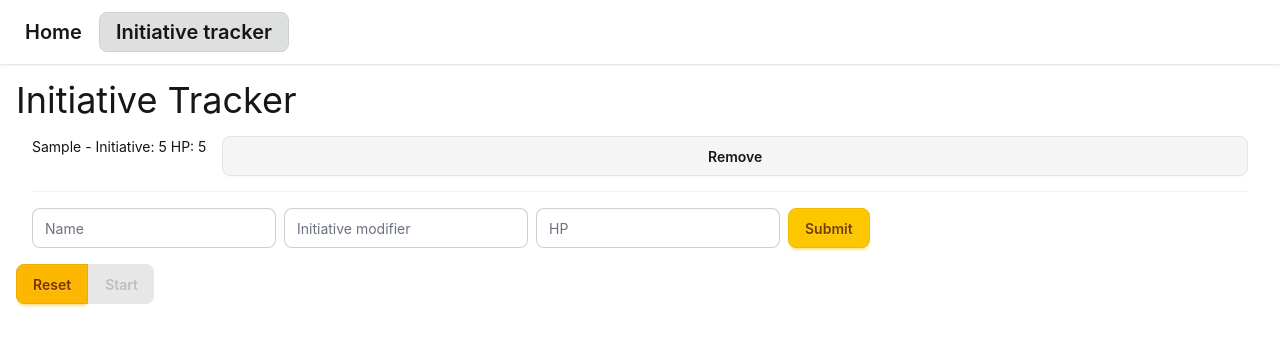
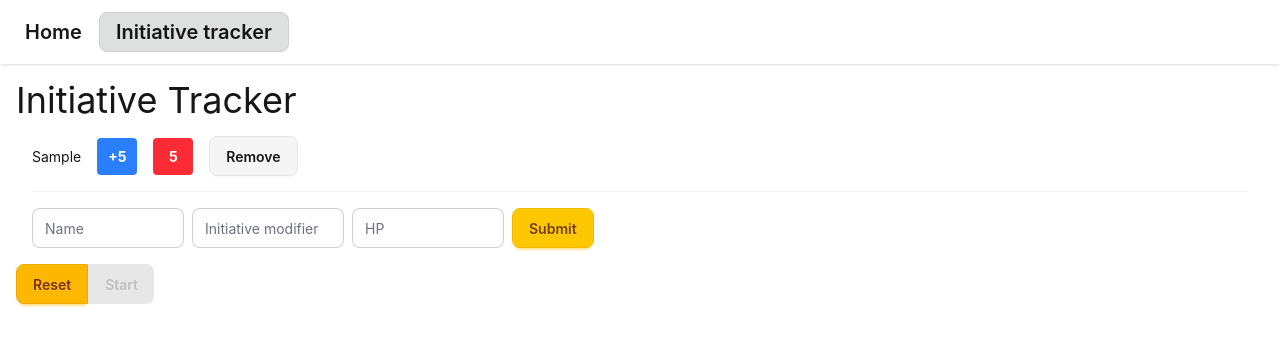
Before and after one commit to CodinFae/dnd-tools, a SvelteKit app: page /initiative-tracker in a window 1280 px wide. Both pictures are taken after typing "Sample", "5", "5" into the empty fields and a click on the button "Submit". Shown: the top 346 px of the page. Built offline with nearby package versions, Linux system fonts and the light colour scheme.

Commit message:
Prettify the init and hp

```diff
--- /dev/null
+++ b/src/lib/components/HeartIcon.svelte
@@ -0,0 +1,8 @@
+<script lang="ts">
+	let { value} = $props<{
+		value: number;
+	}>();
+
+</script>
+
+<p class="bg-red-500 text-white font-bold p-2 rounded w-10 flex items-center justify-center"> {value} </p>
--- /dev/null
+++ b/src/lib/components/InitiativeIcon.svelte
@@ -0,0 +1,11 @@
+<script lang="ts">
+	let { value, size = 24 } = $props<{
+		value: number;
+		size?: number;
+	}>();
+
+	const displayValue = $derived(value > 0 ? `+${value}` : `${value}`);
+
+</script>
+
+<p class="bg-blue-500  text-white font-bold p-2 rounded w-10 flex items-center justify-center"> {displayValue} </p>
--- a/src/routes/+page.svelte
+++ b/src/routes/+page.svelte
@@ -1,2 +1,7 @@
-<h1 class="text-4xl">Welcome to SvelteKit</h1>
-<p>Visit <a href="https://svelte.dev/docs/kit">svelte.dev/docs/kit</a> to read the documentation</p>
+<h1 class="text-4xl">Dungeon and Dragons tools</h1>
+<p>Welcome to the Dungeon and Dragons tools!</p>
+<ul>
+    <li>
+        <a class="btn btn-ghost" href="/initiative-tracker">Initiative tracker</a>
+    </li>
+</ul>
--- a/src/routes/initiative-tracker/+page.svelte
+++ b/src/routes/initiative-tracker/+page.svelte
@@ -1,5 +1,7 @@
 <script lang="ts">
 	import { goto } from '$app/navigation';
+	import HeartIcon from '$lib/components/HeartIcon.svelte';
+	import InitiativeIcon from '$lib/components/InitiativeIcon.svelte';
 	import { characterStore, removeCharacter, addCharacter } from './character.store.svelte';
 
 	const handleSubmit = (event: SubmitEvent & { currentTarget: HTMLFormElement }) => {
@@ -29,8 +31,10 @@
 <h1 class="text-4xl">Initiative Tracker</h1>
 <ul class="list">
 	{#each characterStore as actor}
-		<li class="list-row">
-			{actor.name} - Initiative: {actor.initiativeModifier} HP: {actor.hp}
+		<li class="list-row flex flex-row gap-4 items-center">
+			<span>{actor.name}</span>
+			<InitiativeIcon value={actor.initiativeModifier}></InitiativeIcon>
+			<HeartIcon value={actor.hp}></HeartIcon>
 			<button class="btn" onclick={() => removeCharacter(actor.name)}>Remove</button>
 		</li>
 	{:else}
@@ -45,8 +49,9 @@
 				class="input"
 				placeholder="Initiative modifier"
 				name="initiative"
+				min="-99" max="99"
 			/>
-			<input type="number" min="1" required class="input" placeholder="HP" name="hp" />
+			<input type="number" min="1" max="999" required class="input" placeholder="HP" name="hp" />
 			<button class="btn btn-primary" type="submit">Submit</button>
 		</form>
 	</li>
```
